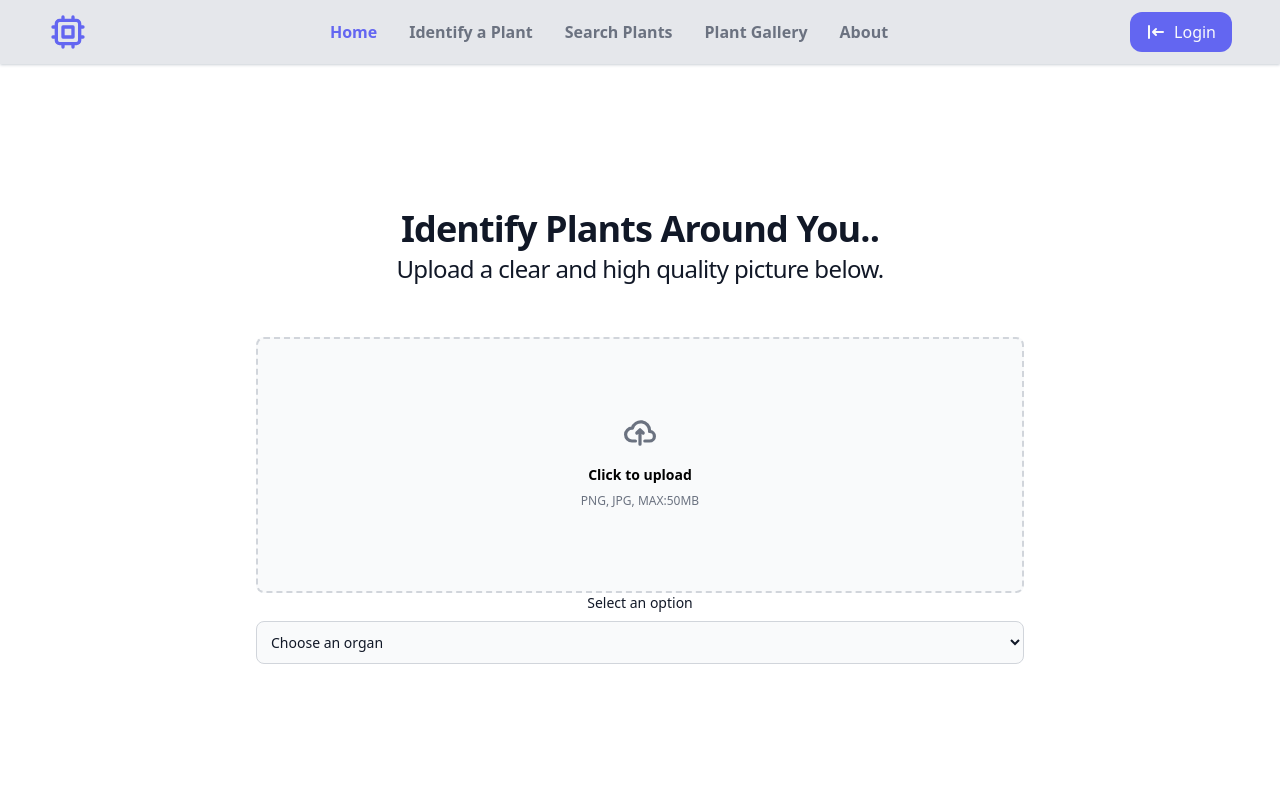
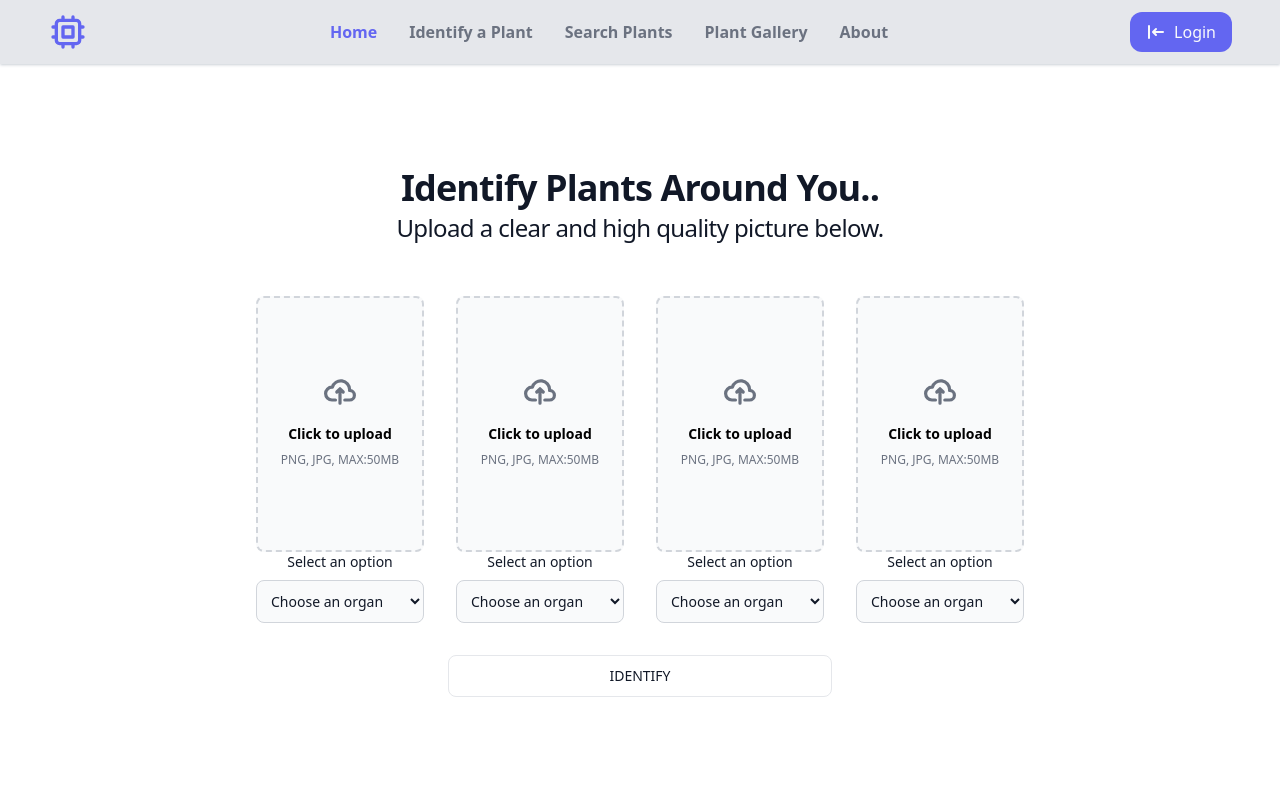
Before and after one commit to trialnerr/forPlantLovers, a React (Vite) app: page /identify in a window 1280 px wide. Shown: the top 800 px of the page. Built offline with nearby package versions, Linux system fonts and the light colour scheme.

Commit message:
Add submit button, and 4 uploads for each organ

```diff
--- a/src/pages/Identify.tsx
+++ b/src/pages/Identify.tsx
@@ -11,9 +11,15 @@ function Identify() {
           <h2 className="text-balance text-xl tracking-tight text-gray-900 sm:text-2xl py-1">
             Upload a clear and high quality picture below.
           </h2>
-          <div className="my-12">
-            <Upload />
-          </div>
+          <form className="my-12 flex flex-col gap-8">
+            <div className=" flex gap-8">
+              <Upload />
+              <Upload />
+              <Upload />
+              <Upload />
+            </div>
+            <button type="button" className="py-2.5 px-5 mb-2 text-sm font-medium text-gray-900 focus:outline-none bg-white rounded-lg border border-gray-200 hover:bg-gray-100 hover:text-blue-700 focus:z-10 focus:ring-4 focus:ring-gray-100 dark:focus:ring-gray-700 dark:bg-gray-800 dark:text-gray-400 dark:border-gray-600 dark:hover:text-white dark:hover:bg-gray-700 w-1/2 mx-auto">IDENTIFY</button>
+          </form>
         </div>
       </div>
     </main>
```
